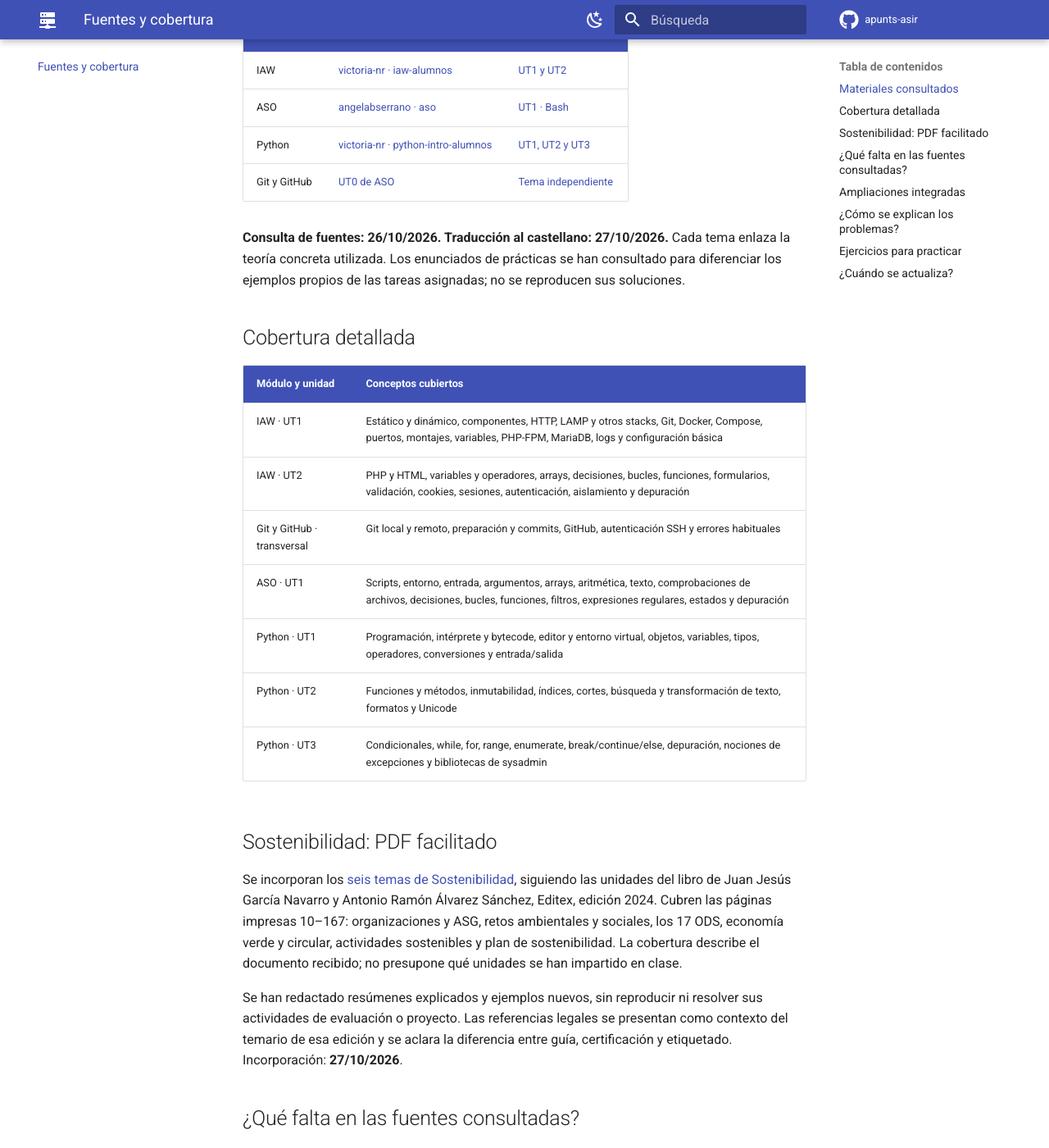
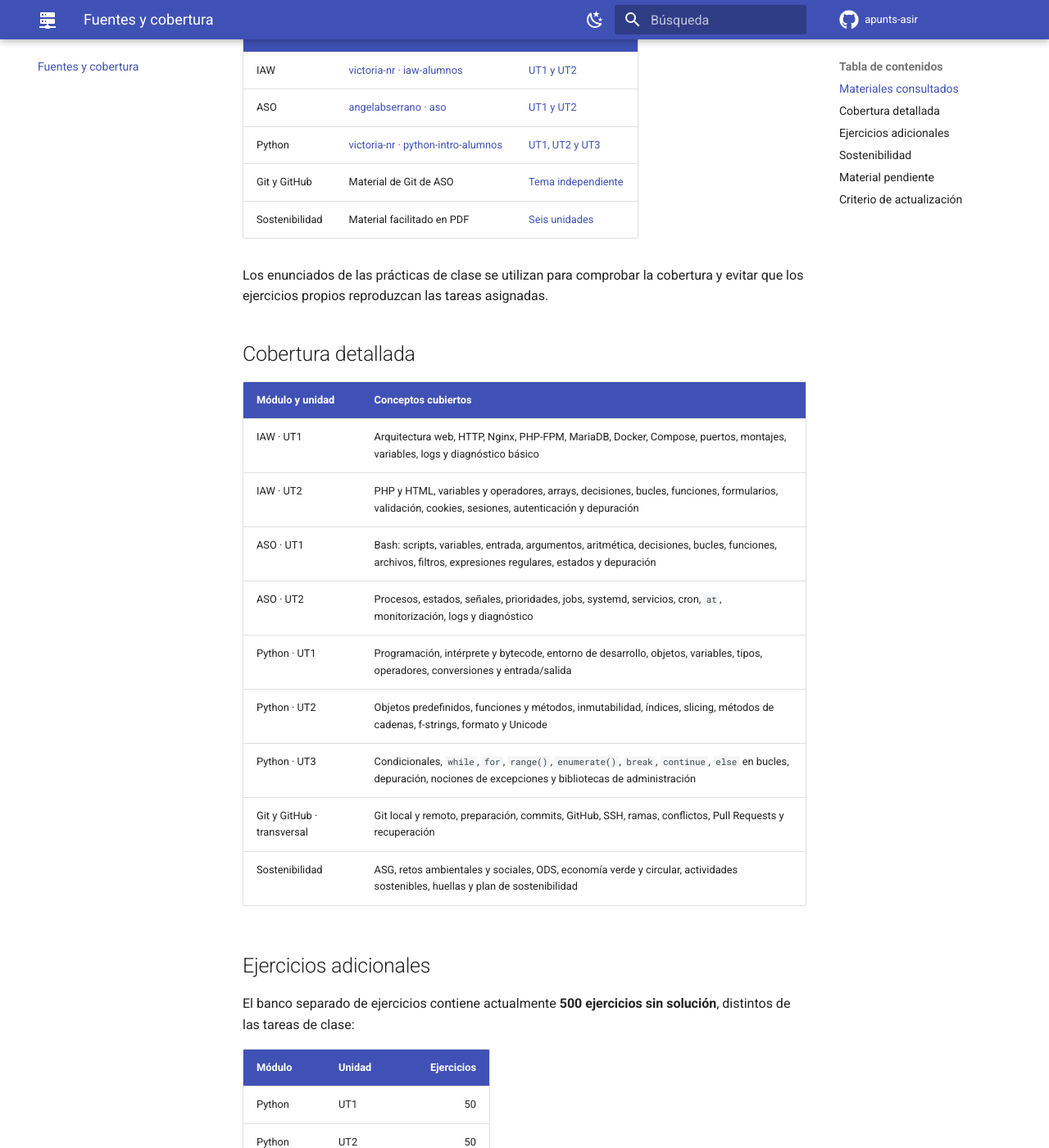
Before and after one commit to jossanmar9/apunts-asir, an MkDocs documentation site: the page built from docs/classe.md, in a window 1280 px wide and 1400 px high, scrolled down 378 px. Shown: the whole window at 82% size. Built offline with MkDocs 1.6.1 and Material for MkDocs 9.7.7, drawn with Linux system fonts in a browser that asks for light colours; comment, search, counter and statistics services are not loaded; some of the changed text lies outside the part shown.

Commit message:
Corregir cobertura actual de ASO y ejercicios

```diff
--- a/docs/classe.md
+++ b/docs/classe.md
@@ -1,61 +1,73 @@
 # Fuentes, cobertura y actualizaciones
 
-Esta web ofrece **apuntes desarrollados**, separados por módulo, unidad y tema, y una sección independiente de **Git y GitHub**. Los enlaces originales permiten contrastar la teoría y consultar las indicaciones del profesorado.
+Esta web reúne **apuntes desarrollados en castellano**, organizados por módulo y unidad, una sección transversal de **Git y GitHub** y bancos de ejercicios adicionales. Los materiales originales sirven para contrastar el temario y mantener el nivel de los contenidos trabajados en clase.
 
 ## Materiales consultados
 
 | Módulo | Fuente original | Apuntes disponibles |
 | --- | --- | --- |
 | IAW | [victoria-nr · iaw-alumnos](https://victoria-nr.github.io/iaw-alumnos/) | [UT1 y UT2](iaw/index.md) |
-| ASO | [angelabserrano · aso](https://angelabserrano.github.io/aso/) | [UT1 · Bash](aso/index.md) |
+| ASO | [angelabserrano · aso](https://angelabserrano.github.io/aso/) | [UT1 y UT2](aso/index.md) |
 | Python | [victoria-nr · python-intro-alumnos](https://victoria-nr.github.io/python-intro-alumnos/) | [UT1, UT2 y UT3](python-classe/index.md) |
-| Git y GitHub | [UT0 de ASO](https://angelabserrano.github.io/aso/git/introduccion/) | [Tema independiente](git-github/index.md) |
+| Git y GitHub | Material de Git de ASO | [Tema independiente](git-github/index.md) |
+| Sostenibilidad | Material facilitado en PDF | [Seis unidades](sostenibilidad/index.md) |
 
-**Consulta de fuentes: 26/10/2026. Traducción al castellano: 27/10/2026.** Cada tema enlaza la teoría concreta utilizada. Los enunciados de prácticas se han consultado para diferenciar los ejemplos propios de las tareas asignadas; no se reproducen sus soluciones.
+Los enunciados de las prácticas de clase se utilizan para comprobar la cobertura y evitar que los ejercicios propios reproduzcan las tareas asignadas.
 
 ## Cobertura detallada
 
 | Módulo y unidad | Conceptos cubiertos |
 | --- | --- |
-| IAW · UT1 | Estático y dinámico, componentes, HTTP, LAMP y otros stacks, Git, Docker, Compose, puertos, montajes, variables, PHP-FPM, MariaDB, logs y configuración básica |
-| IAW · UT2 | PHP y HTML, variables y operadores, arrays, decisiones, bucles, funciones, formularios, validación, cookies, sesiones, autenticación, aislamiento y depuración |
-| Git y GitHub · transversal | Git local y remoto, preparación y commits, GitHub, autenticación SSH y errores habituales |
-| ASO · UT1 | Scripts, entorno, entrada, argumentos, arrays, aritmética, texto, comprobaciones de archivos, decisiones, bucles, funciones, filtros, expresiones regulares, estados y depuración |
-| Python · UT1 | Programación, intérprete y bytecode, editor y entorno virtual, objetos, variables, tipos, operadores, conversiones y entrada/salida |
-| Python · UT2 | Funciones y métodos, inmutabilidad, índices, cortes, búsqueda y transformación de texto, formatos y Unicode |
-| Python · UT3 | Condicionales, while, for, range, enumerate, break/continue/else, depuración, nociones de excepciones y bibliotecas de sysadmin |
+| IAW · UT1 | Arquitectura web, HTTP, Nginx, PHP-FPM, MariaDB, Docker, Compose, puertos, montajes, variables, logs y diagnóstico básico |
+| IAW · UT2 | PHP y HTML, variables y operadores, arrays, decisiones, bucles, funciones, formularios, validación, cookies, sesiones, autenticación y depuración |
+| ASO · UT1 | Bash: scripts, variables, entrada, argumentos, aritmética, decisiones, bucles, funciones, archivos, filtros, expresiones regulares, estados y depuración |
+| ASO · UT2 | Procesos, estados, señales, prioridades, jobs, systemd, servicios, cron, `at`, monitorización, logs y diagnóstico |
+| Python · UT1 | Programación, intérprete y bytecode, entorno de desarrollo, objetos, variables, tipos, operadores, conversiones y entrada/salida |
+| Python · UT2 | Objetos predefinidos, funciones y métodos, inmutabilidad, índices, slicing, métodos de cadenas, f-strings, formato y Unicode |
+| Python · UT3 | Condicionales, `while`, `for`, `range()`, `enumerate()`, `break`, `continue`, `else` en bucles, depuración, nociones de excepciones y bibliotecas de administración |
+| Git y GitHub · transversal | Git local y remoto, preparación, commits, GitHub, SSH, ramas, conflictos, Pull Requests y recuperación |
+| Sostenibilidad | ASG, retos ambientales y sociales, ODS, economía verde y circular, actividades sostenibles, huellas y plan de sostenibilidad |
 
-## Sostenibilidad: PDF facilitado
+## Ejercicios adicionales
 
-Se incorporan los [seis temas de Sostenibilidad](sostenibilidad/index.md), siguiendo las unidades del libro de Juan Jesús García Navarro y Antonio Ramón Álvarez Sánchez, Editex, edición 2024. Cubren las páginas impresas 10–167: organizaciones y ASG, retos ambientales y sociales, los 17 ODS, economía verde y circular, actividades sostenibles y plan de sostenibilidad. La cobertura describe el documento recibido; no presupone qué unidades se han impartido en clase.
+El banco separado de ejercicios contiene actualmente **500 ejercicios sin solución**, distintos de las tareas de clase:
 
-Se han redactado resúmenes explicados y ejemplos nuevos, sin reproducir ni resolver sus actividades de evaluación o proyecto. Las referencias legales se presentan como contexto del temario de esa edición y se aclara la diferencia entre guía, certificación y etiquetado. Incorporación: **27/10/2026**.
+| Módulo | Unidad | Ejercicios |
+| --- | --- | ---: |
+| Python | UT1 | 50 |
+| Python | UT2 | 50 |
+| Python | UT3 | 120 |
+| ASO | UT1 | 120 |
+| ASO | UT2 | 50 |
+| IAW | UT1 | 60 |
+| IAW | UT2 | 50 |
+| | **Total** | **500** |
 
-## ¿Qué falta en las fuentes consultadas?
+Además, los temas teóricos pueden incluir pequeños ejercicios con pistas y soluciones plegadas. Estos ejercicios internos y el banco adicional cumplen funciones distintas: los primeros acompañan la explicación; el banco sirve para practicar de forma autónoma.
 
-- **IAW:** UT3 a UT7 aparecen en la planificación, sin páginas de teoría en el menú consultado.
-- **ASO:** desde UT2 hasta UT8, incluidas las subdivisiones de directorio, Samba y PowerShell, las páginas indican «Próximamente».
-- **Python:** UT4 a UT6 constan en la planificación, sin teoría en el menú consultado; UT4 está prevista en empresa.
+## Sostenibilidad
 
-Las ampliaciones de nuestros apuntes se han integrado en los temas publicados, en castellano y con ejemplos propios. Las palabras clave se explican dentro de su tema. Estas ampliaciones no convierten las unidades pendientes en material de clase ya publicado.
+Los seis temas de Sostenibilidad se han preparado a partir del material facilitado para el módulo. El repositorio contiene apuntes, explicaciones y ejercicios propios, no una copia íntegra del libro o de sus actividades de evaluación.
 
-## Ampliaciones integradas
+La cobertura describe el material recibido y no presupone qué unidades se han impartido ya en clase.
 
-- **IAW:** HTML y CSS de contexto, tipos y texto en PHP, Dockerfile, redes, persistencia, formularios y seguridad de sesión.
-- **ASO:** lectura y arrays, decisiones, bucles, archivos, filtros, redirecciones, permisos y método de depuración.
-- **Python:** conversiones, referencias, texto, formato, recorridos, excepciones, archivos y argumentos.
-- **Git y GitHub:** revisión de cambios, ramas, conflictos, Pull Requests y recuperación.
+## Material pendiente
 
-Integración revisada el **27/10/2026**. Se mantiene la fecha original de consulta de las fuentes de clase.
+- **IAW:** UT3 y unidades posteriores se incorporarán cuando se disponga del material correspondiente.
+- **ASO:** UT1 y UT2 están incorporadas; las unidades posteriores se añadirán conforme se publique o facilite el material de clase.
+- **Python:** UT1, UT2 y UT3 están incorporadas; las unidades posteriores se añadirán cuando se trabajen en el curso.
 
-## ¿Cómo se explican los problemas?
+Las ampliaciones utilizadas para explicar mejor un concepto no convierten una unidad futura en material de clase ya publicado.
 
-Cada problema explica el problema, los datos, las decisiones, el código cuando hace falta y el resultado esperado. Se empieza por situaciones sencillas y se explica el motivo de cada instrucción. Los enunciados son diferentes de las actividades de clase para practicar o entregar. Se pueden consultar mientras trabajas para entender la técnica y aplicarla a otro enunciado.
+## Criterio de actualización
 
-## Ejercicios para practicar
+Cuando se incorpora material nuevo:
 
-Los 22 temas de programación y Git incluyen **66 ejercicios**. Los seis temas de Sostenibilidad añaden **18 ejercicios**: en total, los 28 temas incluyen tres ejercicios cada uno, **84 ejercicios** con pistas y soluciones paso a paso plegadas. Los enunciados son distintos de las demostraciones de teoría y de los ejercicios asignados en clase. Se han añadido el **27/10/2026**.
+1. Se revisa la teoría y se determina qué conceptos pertenecen realmente a la unidad.
+2. Se actualizan los apuntes en castellano sin adelantar innecesariamente contenidos posteriores.
+3. Se comprueba que los ejemplos y ejercicios propios sean distintos de las tareas asignadas.
+4. Se revisan los ejercicios adicionales para que practiquen únicamente contenidos ya cubiertos.
+5. Se actualizan índices, navegación, generadores y documentación cuando cambie la cobertura.
+6. Se comprueba la compilación de la web y, cuando corresponde, los ejemplos ejecutables.
 
-## ¿Cuándo se actualiza?
-
-**Cuando lo indique el estudiante.** En cada revisión se consultarán los materiales nuevos, se añadirán o corregirán los temas afectados y se comprobará que los casos didácticos siguen siendo diferentes de los ejercicios asignados. No se descargan ni incorporan novedades automáticamente.
+No existe sincronización automática con las fuentes de clase. Las actualizaciones se realizan manualmente cuando se revisa material nuevo.
```
